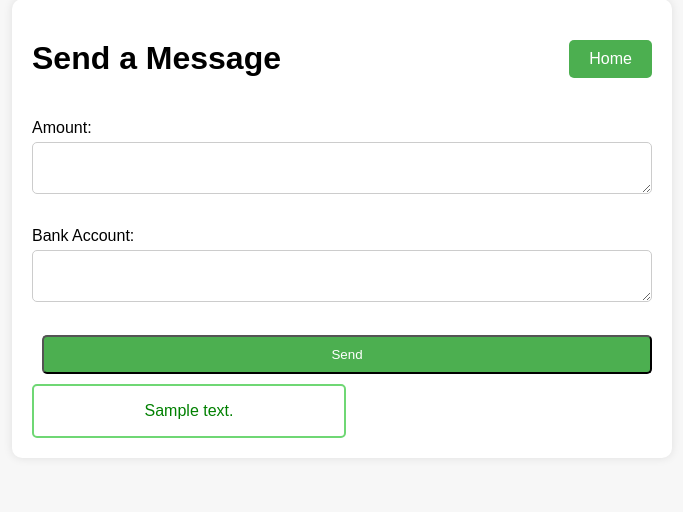
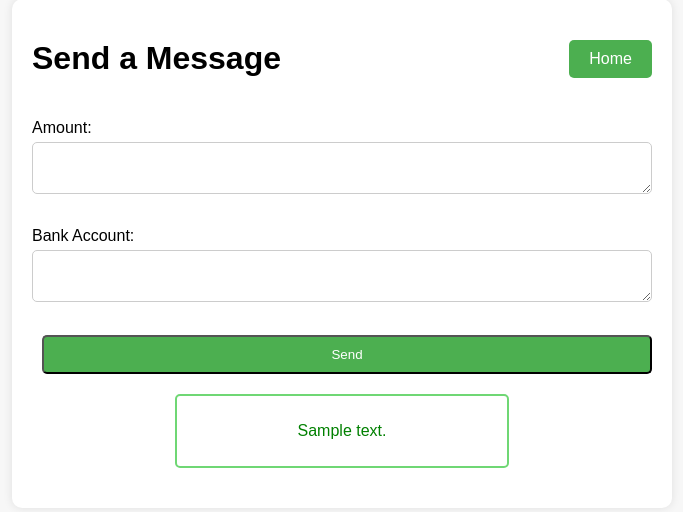
Before and after one commit to debsxxtals/Project120, a Django app: template app1/app1/templates/send_message.html in a window 1280 px wide. Shown: the part 41-553 px from the top of the page, without its empty margins (298-981 px from the left). Run offline with Django 5.2, Linux system fonts and the light colour scheme; the template is opened without the code that fills it: most values are stand-ins (such as "Sample title", 1, 10 or a date in 2020).

Commit message:
updated app1 ui

```diff
--- a/app1/app1/templates/send_message.html
+++ b/app1/app1/templates/send_message.html
@@ -63,7 +63,8 @@
       border-radius: 5px;
       text-align: center;
       width: 50%;
-      margin-top: 10px;
+      margin: 20px auto; /* Centers horizontally */
+      padding: 10px;
     }
 </style>
 </head>
```
